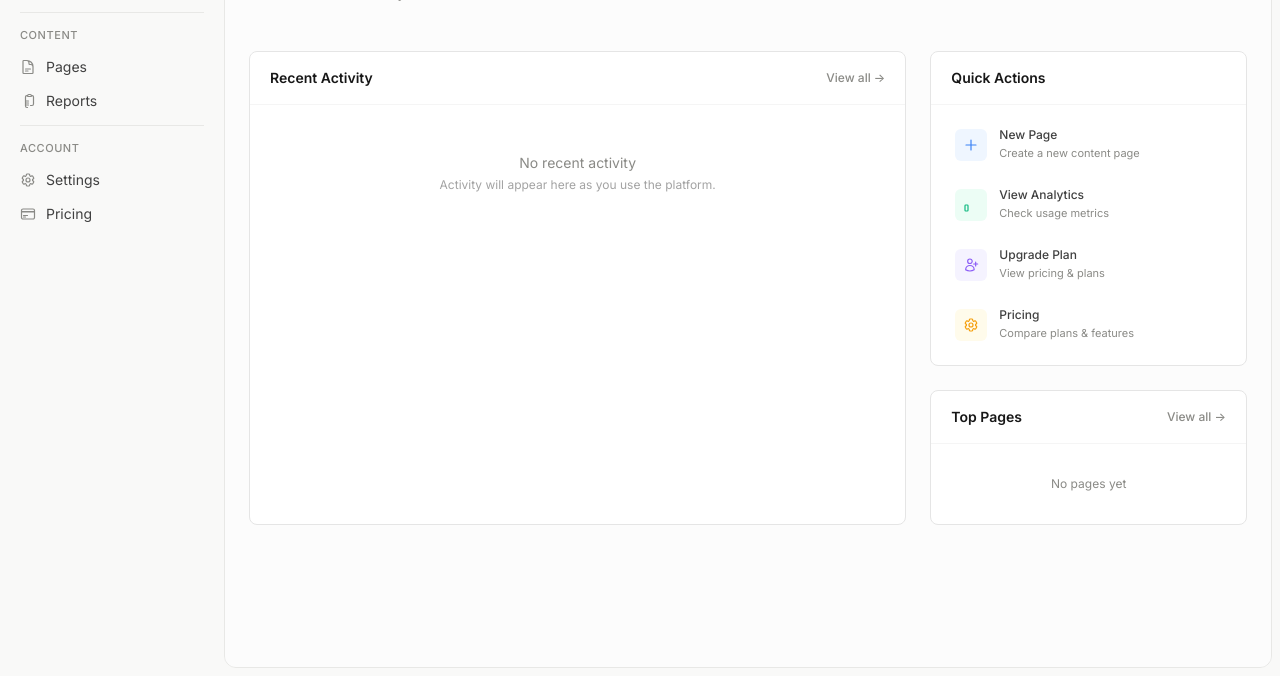
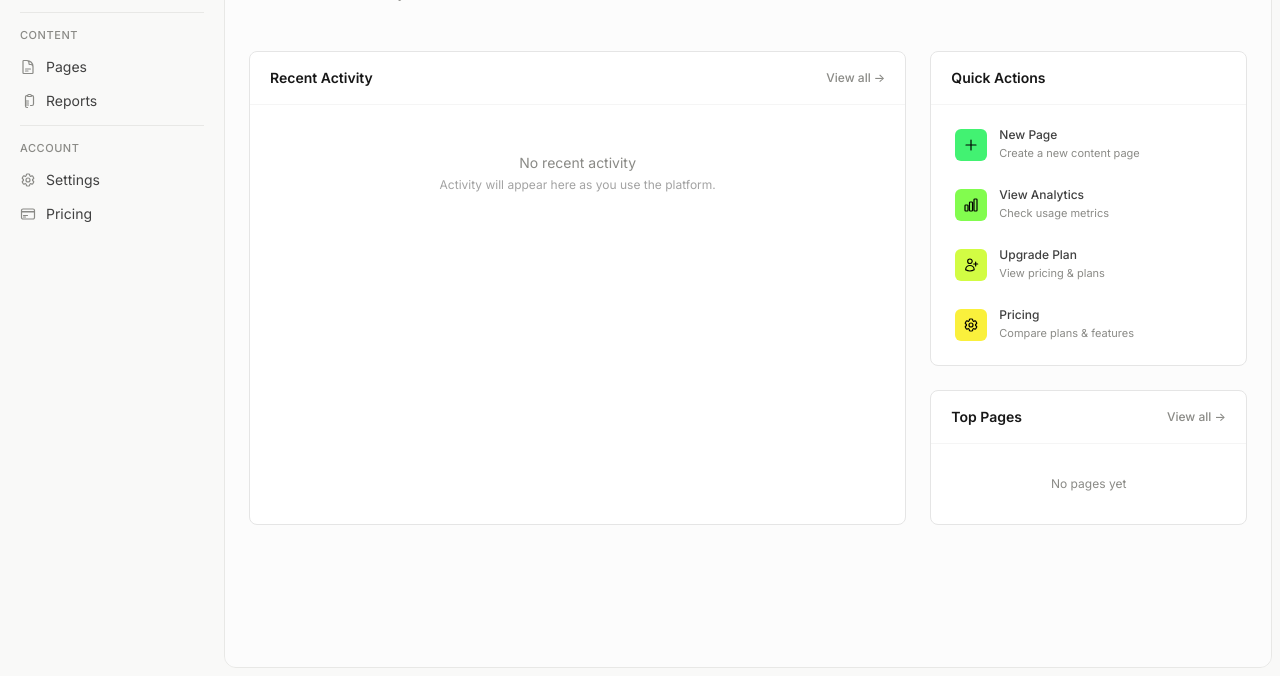
Before and after one commit to dinoz0rg/saas-base, a Python web app: template app/templates/dashboard.html in a window 1280 px wide. Shown: the part 124-800 px from the top of the page. Run offline with Jinja, Linux system fonts and the light colour scheme; the template is opened without the code that fills it, so the values that code supplies are empty; some libraries are stand-ins or nearby versions.

Commit message:
Update dashboard navigation icons with custom background colors

```diff
--- a/app/templates/dashboard.html
+++ b/app/templates/dashboard.html
@@ -110,8 +110,8 @@
                             </div>
                             <div class="p-3 space-y-1">
                                 <a href="/dashboard/pages" class="flex items-center gap-3 px-3 py-2.5 rounded-md hover:bg-neutral-50 transition-colors group">
-                                    <div class="w-8 h-8 rounded-md bg-blue-50 flex items-center justify-center group-hover:bg-blue-100 transition-colors">
-                                        <svg class="w-4 h-4 text-blue-500" fill="none" viewBox="0 0 24 24" stroke="currentColor" stroke-width="1.8"><path stroke-linecap="round" stroke-linejoin="round" d="M12 4.5v15m7.5-7.5h-15"/></svg>
+                                    <div class="w-8 h-8 rounded-md flex items-center justify-center text-black" style="background-color: rgb(66, 242, 114)">
+                                        <svg class="w-4 h-4 " fill="none" viewBox="0 0 24 24" stroke="currentColor" stroke-width="1.8"><path stroke-linecap="round" stroke-linejoin="round" d="M12 4.5v15m7.5-7.5h-15"/></svg>
                                     </div>
                                     <div>
                                         <p class="text-xs font-medium text-neutral-700">New Page</p>
@@ -119,8 +119,8 @@
                                     </div>
                                 </a>
                                 <a href="/dashboard/analytics" class="flex items-center gap-3 px-3 py-2.5 rounded-md hover:bg-neutral-50 transition-colors group">
-                                    <div class="w-8 h-8 rounded-md bg-emerald-50 flex items-center justify-center group-hover:bg-emerald-100 transition-colors">
-                                        <svg class="w-4 h-4 text-emerald-500" fill="none" viewBox="0 0 24 24" stroke="currentColor" stroke-width="1.8"><path stroke-linecap="round" stroke-linejoin="round" d="M3 13.125C3 12.504 3.504 12 4.125 12h2.25c.621 0 1.125.504 1.125 1.125v6.75C7.5 20.496 6.996 21 6.375 21h-2.25A1.125 1.125 0 013 19.875v-6.75z"/></svg>
+                                    <div class="w-8 h-8 rounded-md flex items-center justify-center text-black" style="background-color: rgb(130, 252, 78)">
+                                        <svg class="w-4 h-4 " fill="none" viewBox="0 0 24 24" stroke="currentColor" stroke-width="1.8"><path stroke-linecap="round" stroke-linejoin="round" d="M3 13.125C3 12.504 3.504 12 4.125 12h2.25c.621 0 1.125.504 1.125 1.125v6.75C7.5 20.496 6.996 21 6.375 21h-2.25A1.125 1.125 0 013 19.875v-6.75zM9.75 8.625c0-.621.504-1.125 1.125-1.125h2.25c.621 0 1.125.504 1.125 1.125v11.25c0 .621-.504 1.125-1.125 1.125h-2.25a1.125 1.125 0 01-1.125-1.125V8.625zM16.5 4.125c0-.621.504-1.125 1.125-1.125h2.25C20.496 3 21 3.504 21 4.125v15.75c0 .621-.504 1.125-1.125 1.125h-2.25a1.125 1.125 0 01-1.125-1.125V4.125z"/></svg>
                                     </div>
                                     <div>
                                         <p class="text-xs font-medium text-neutral-700">View Analytics</p>
@@ -128,8 +128,8 @@
                                     </div>
                                 </a>
                                 <a href="/dashboard/settings" class="flex items-center gap-3 px-3 py-2.5 rounded-md hover:bg-neutral-50 transition-colors group">
-                                    <div class="w-8 h-8 rounded-md bg-violet-50 flex items-center justify-center group-hover:bg-violet-100 transition-colors">
-                                        <svg class="w-4 h-4 text-violet-500" fill="none" viewBox="0 0 24 24" stroke="currentColor" stroke-width="1.8"><path stroke-linecap="round" stroke-linejoin="round" d="M19 7.5v3m0 0v3m0-3h3m-3 0h-3m-2.25-4.125a3.375 3.375 0 11-6.75 0 3.375 3.375 0 016.75 0zM4 19.235v-.11a6.375 6.375 0 0112.75 0v.109A12.318 12.318 0 0110.374 21c-2.331 0-4.512-.645-6.374-1.766z"/></svg>
+                                    <div class="w-8 h-8 rounded-md flex items-center justify-center text-black" style="background-color: rgb(210, 252, 67)">
+                                        <svg class="w-4 h-4 " fill="none" viewBox="0 0 24 24" stroke="currentColor" stroke-width="1.8"><path stroke-linecap="round" stroke-linejoin="round" d="M19 7.5v3m0 0v3m0-3h3m-3 0h-3m-2.25-4.125a3.375 3.375 0 11-6.75 0 3.375 3.375 0 016.75 0zM4 19.235v-.11a6.375 6.375 0 0112.75 0v.109A12.318 12.318 0 0110.374 21c-2.331 0-4.512-.645-6.374-1.766z"/></svg>
                                     </div>
                                     <div>
                                         <p class="text-xs font-medium text-neutral-700">Upgrade Plan</p>
@@ -137,8 +137,8 @@
                                     </div>
                                 </a>
                                 <a href="/pricing" class="flex items-center gap-3 px-3 py-2.5 rounded-md hover:bg-neutral-50 transition-colors group">
-                                    <div class="w-8 h-8 rounded-md bg-amber-50 flex items-center justify-center group-hover:bg-amber-100 transition-colors">
-                                        <svg class="w-4 h-4 text-amber-500" fill="none" viewBox="0 0 24 24" stroke="currentColor" stroke-width="1.8"><path stroke-linecap="round" stroke-linejoin="round" d="M9.594 3.94c.09-.542.56-.94 1.11-.94h2.593c.55 0 1.02.398 1.11.94l.213 1.281c.063.374.313.686.645.87.074.04.147.083.22.127.324.196.72.257 1.075.124l1.217-.456a1.125 1.125 0 011.37.49l1.296 2.247a1.125 1.125 0 01-.26 1.431l-1.003.827c-.293.24-.438.613-.431.992a6.759 6.759 0 010 .255c-.007.378.138.75.43.99l1.005.828c.424.35.534.954.26 1.43l-1.298 2.247a1.125 1.125 0 01-1.369.491l-1.217-.456c-.355-.133-.75-.072-1.076.124a6.57 6.57 0 01-.22.128c-.331.183-.581.495-.644.869l-.213 1.28c-.09.543-.56.941-1.11.941h-2.594c-.55 0-1.02-.398-1.11-.94l-.213-1.281c-.062-.374-.312-.686-.644-.87a6.52 6.52 0 01-.22-.127c-.325-.196-.72-.257-1.076-.124l-1.217.456a1.125 1.125 0 01-1.369-.49l-1.297-2.247a1.125 1.125 0 01.26-1.431l1.004-.827c.292-.24.437-.613.43-.992a6.932 6.932 0 010-.255c.007-.378-.138-.75-.43-.99l-1.004-.828a1.125 1.125 0 01-.26-1.43l1.297-2.247a1.125 1.125 0 011.37-.491l1.216.456c.356.133.751.072 1.076-.124.072-.044.146-.087.22-.128.332-.183.582-.495.644-.869l.214-1.281z"/><path stroke-linecap="round" stroke-linejoin="round" d="M15 12a3 3 0 11-6 0 3 3 0 016 0z"/></svg>
+                                    <div class="w-8 h-8 rounded-md flex items-center justify-center text-black" style="background-color: rgb(250, 240, 60)">
+                                        <svg class="w-4 h-4 " fill="none" viewBox="0 0 24 24" stroke="currentColor" stroke-width="1.8"><path stroke-linecap="round" stroke-linejoin="round" d="M9.594 3.94c.09-.542.56-.94 1.11-.94h2.593c.55 0 1.02.398 1.11.94l.213 1.281c.063.374.313.686.645.87.074.04.147.083.22.127.324.196.72.257 1.075.124l1.217-.456a1.125 1.125 0 011.37.49l1.296 2.247a1.125 1.125 0 01-.26 1.431l-1.003.827c-.293.24-.438.613-.431.992a6.759 6.759 0 010 .255c-.007.378.138.75.43.99l1.005.828c.424.35.534.954.26 1.43l-1.298 2.247a1.125 1.125 0 01-1.369.491l-1.217-.456c-.355-.133-.75-.072-1.076.124a6.57 6.57 0 01-.22.128c-.331.183-.581.495-.644.869l-.213 1.28c-.09.543-.56.941-1.11.941h-2.594c-.55 0-1.02-.398-1.11-.94l-.213-1.281c-.062-.374-.312-.686-.644-.87a6.52 6.52 0 01-.22-.127c-.325-.196-.72-.257-1.076-.124l-1.217.456a1.125 1.125 0 01-1.369-.49l-1.297-2.247a1.125 1.125 0 01.26-1.431l1.004-.827c.292-.24.437-.613.43-.992a6.932 6.932 0 010-.255c.007-.378-.138-.75-.43-.99l-1.004-.828a1.125 1.125 0 01-.26-1.43l1.297-2.247a1.125 1.125 0 011.37-.491l1.216.456c.356.133.751.072 1.076-.124.072-.044.146-.087.22-.128.332-.183.582-.495.644-.869l.214-1.281z"/><path stroke-linecap="round" stroke-linejoin="round" d="M15 12a3 3 0 11-6 0 3 3 0 016 0z"/></svg>
                                     </div>
                                     <div>
                                         <p class="text-xs font-medium text-neutral-700">Pricing</p>
```
